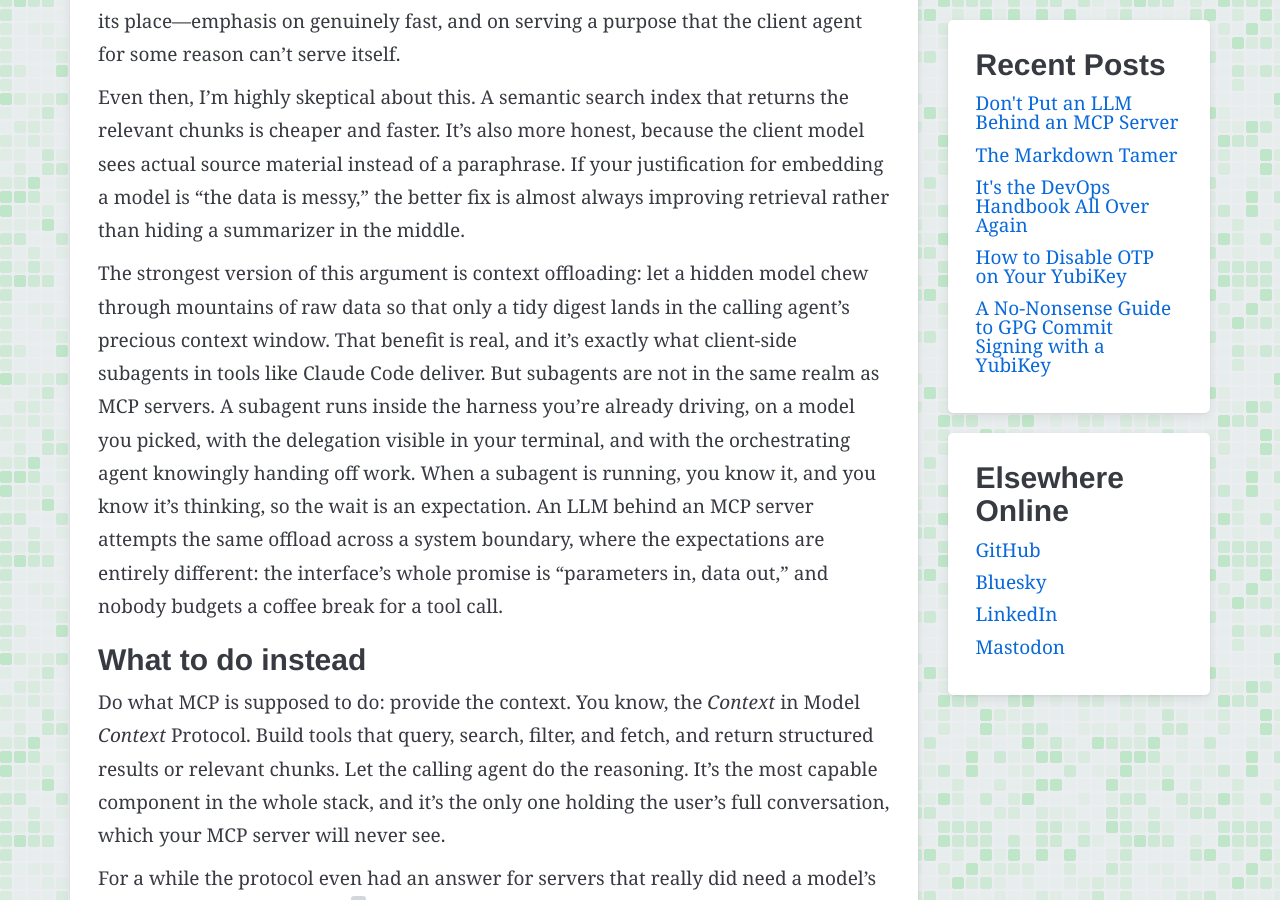
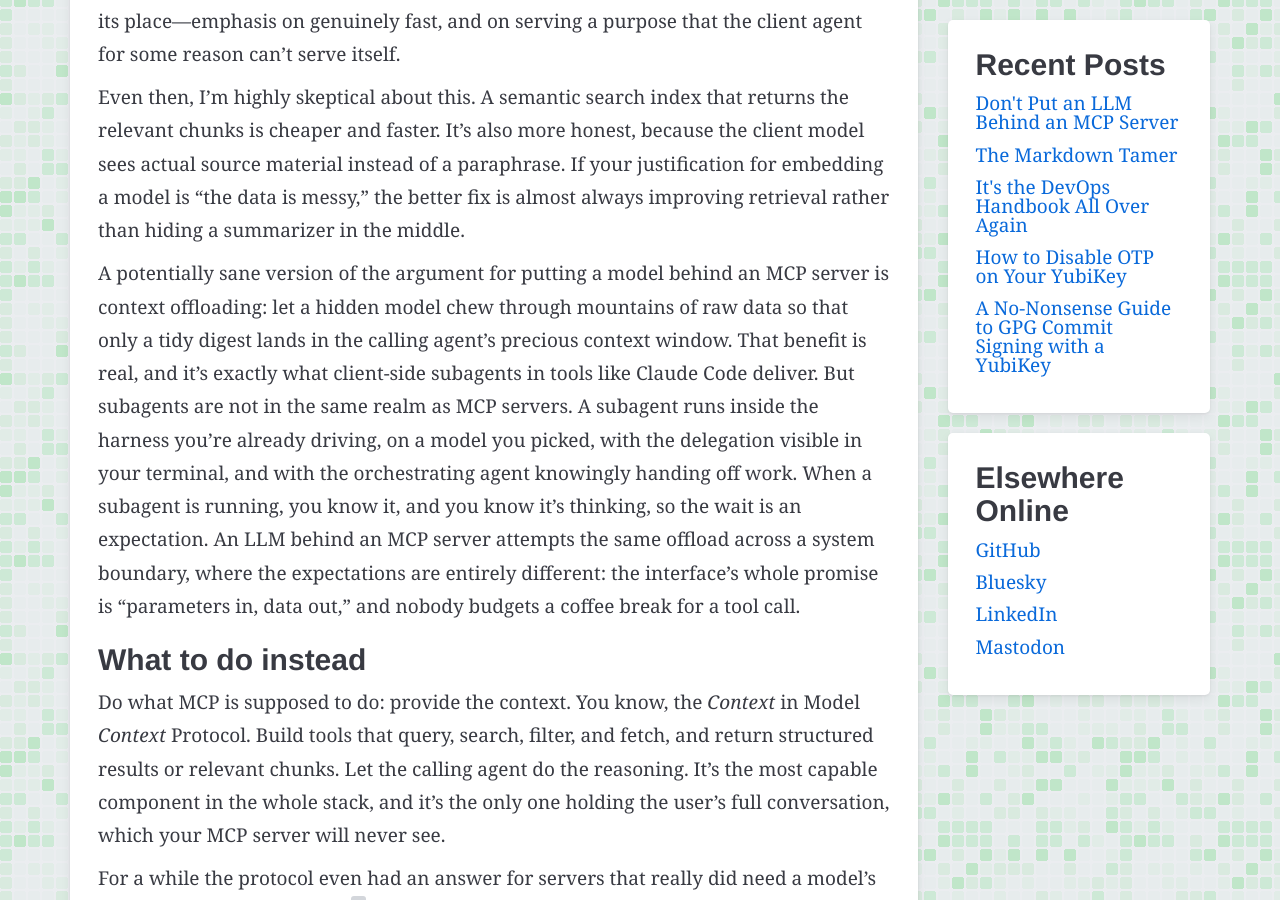
Before and after one commit to ryanspletzer/ryanspletzer.github.io, a Jekyll site: the page built from _posts/2026-07-11-dont-put-an-llm-behind-an-mcp-server.md, in a window 1280 px wide and 900 px high, scrolled down 3869 px. Built offline with Jekyll 4.4.1, drawn with Linux system fonts in a browser that asks for light colours.

Commit message:
Rework offloading paragraph opener to stand alone and echo the title
Co-Authored-By: Claude Fable 5 <noreply@anthropic.com>

```diff
--- a/_posts/2026-07-11-dont-put-an-llm-behind-an-mcp-server.md
+++ b/_posts/2026-07-11-dont-put-an-llm-behind-an-mcp-server.md
@@ -194,7 +194,8 @@ If your justification for embedding a model is "the data is messy,"
 the better fix is almost always improving retrieval
 rather than hiding a summarizer in the middle.
 
-The strongest version of this argument is context offloading:
+A potentially sane version of the argument for putting a model behind an MCP server
+is context offloading:
 let a hidden model chew through mountains of raw data
 so that only a tidy digest lands in the calling agent's
 precious context window.
```
